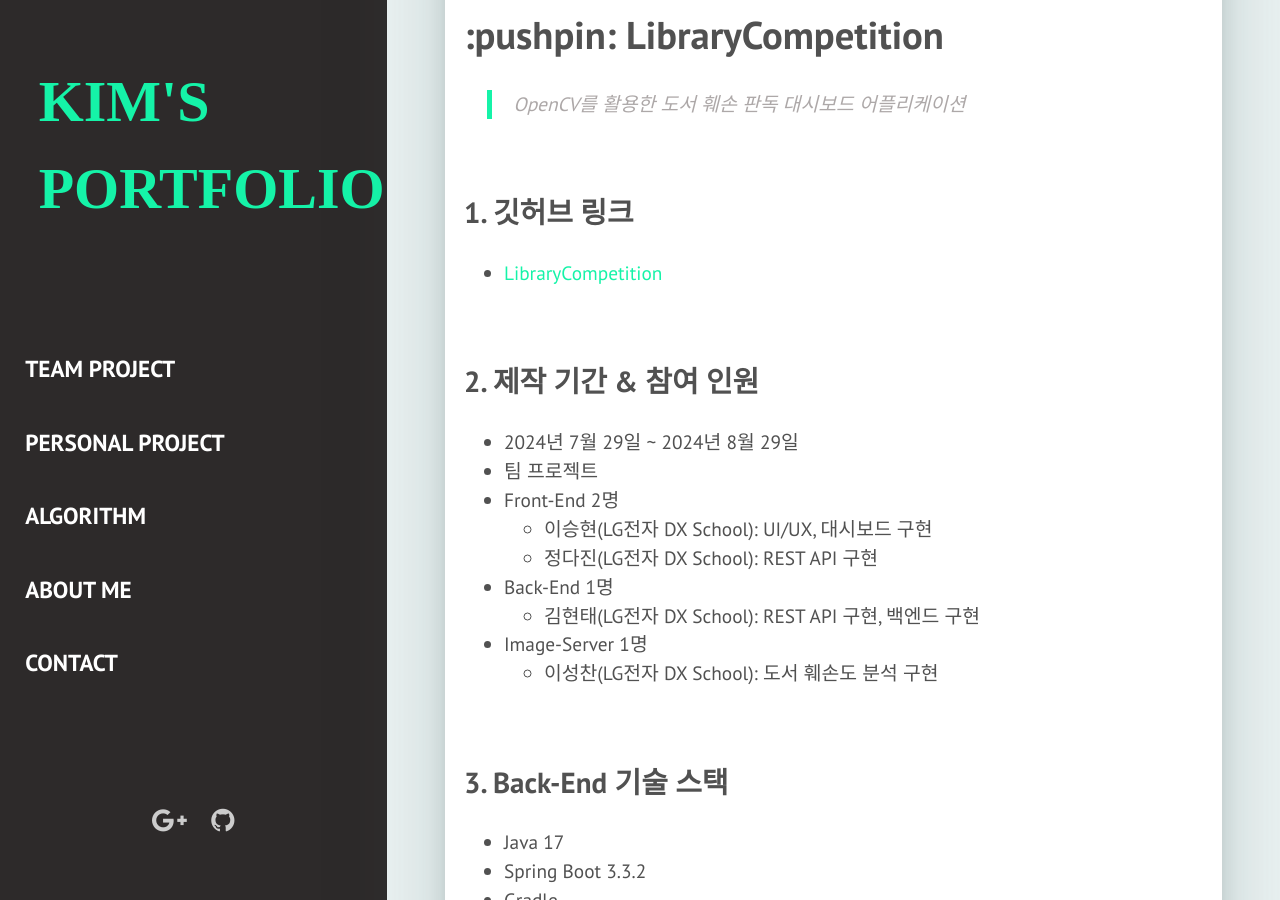
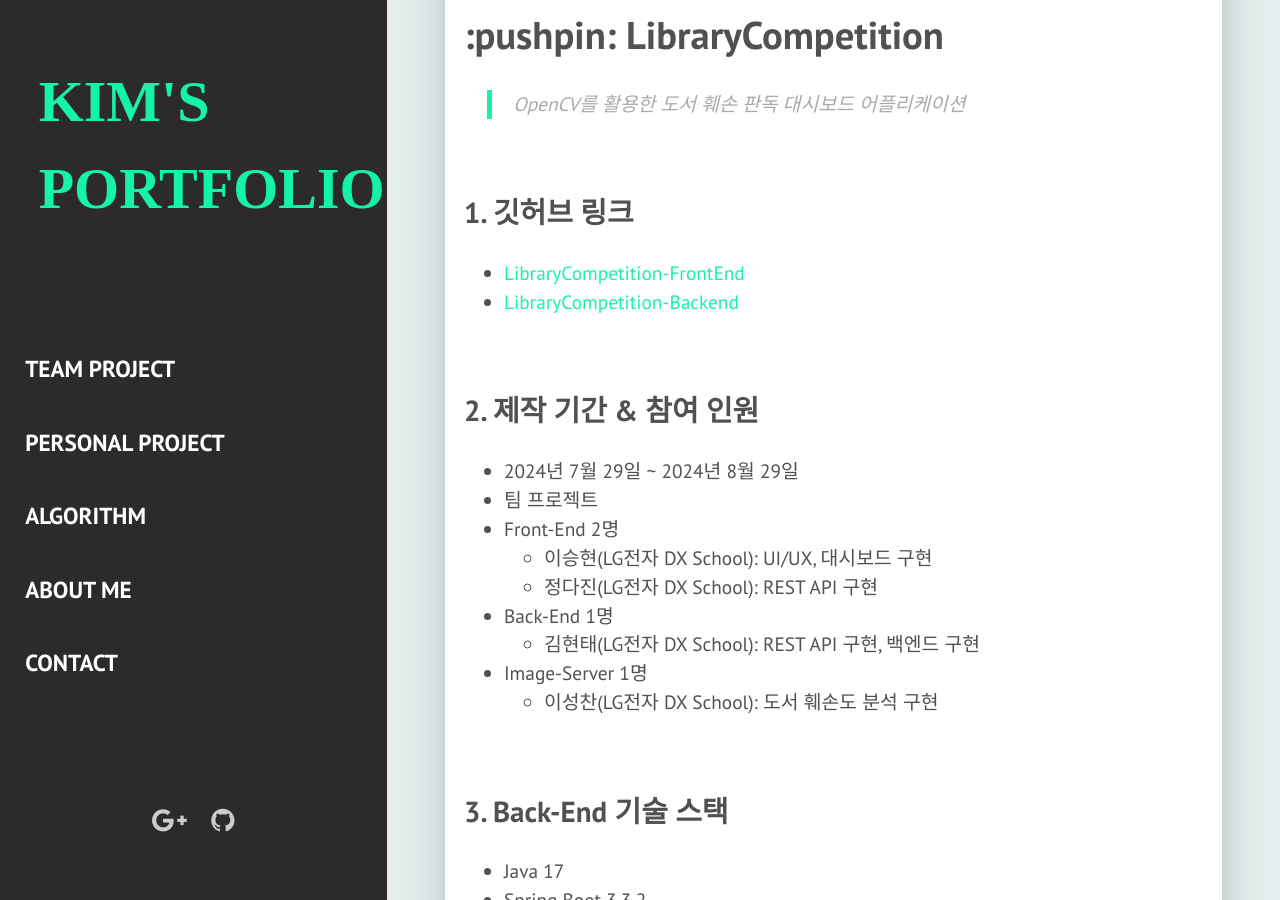
Before and after one commit to kimgusxo/kimgusxo.github.io, a Jekyll site: the page built from _team_projects/librarycompetition.markdown, in a window 1280 px wide and 900 px high, scrolled down 606 px. Built offline with Jekyll 4.4.1, drawn with Linux system fonts in a browser that asks for light colours; some web fonts are replaced.

Commit message:
팀프로젝트 수정

```diff
--- a/_team_projects/librarycompetition.markdown
+++ b/_team_projects/librarycompetition.markdown
@@ -13,7 +13,8 @@ description: (국립 중앙도서관 아이디어 공모전) 도서 훼손 판
 <br>
 
 ## 1. 깃허브 링크
-- [LibraryCompetition](https://github.com/kimgusxo/LibraryCompetition){: target="_blank"}
+- [LibraryCompetition-FrontEnd](https://github.com/kimgusxo/LibraryCompetition){: target="_blank"}
+- [LibraryCompetition-Backend](https://github.com/kimgusxo/LibraryCompetition){: target="_blank"}
 
 <br>
 
```
Also changed, not shown: assets/img/team_project/Picstagram-ServiceArchitecture.png (added).
